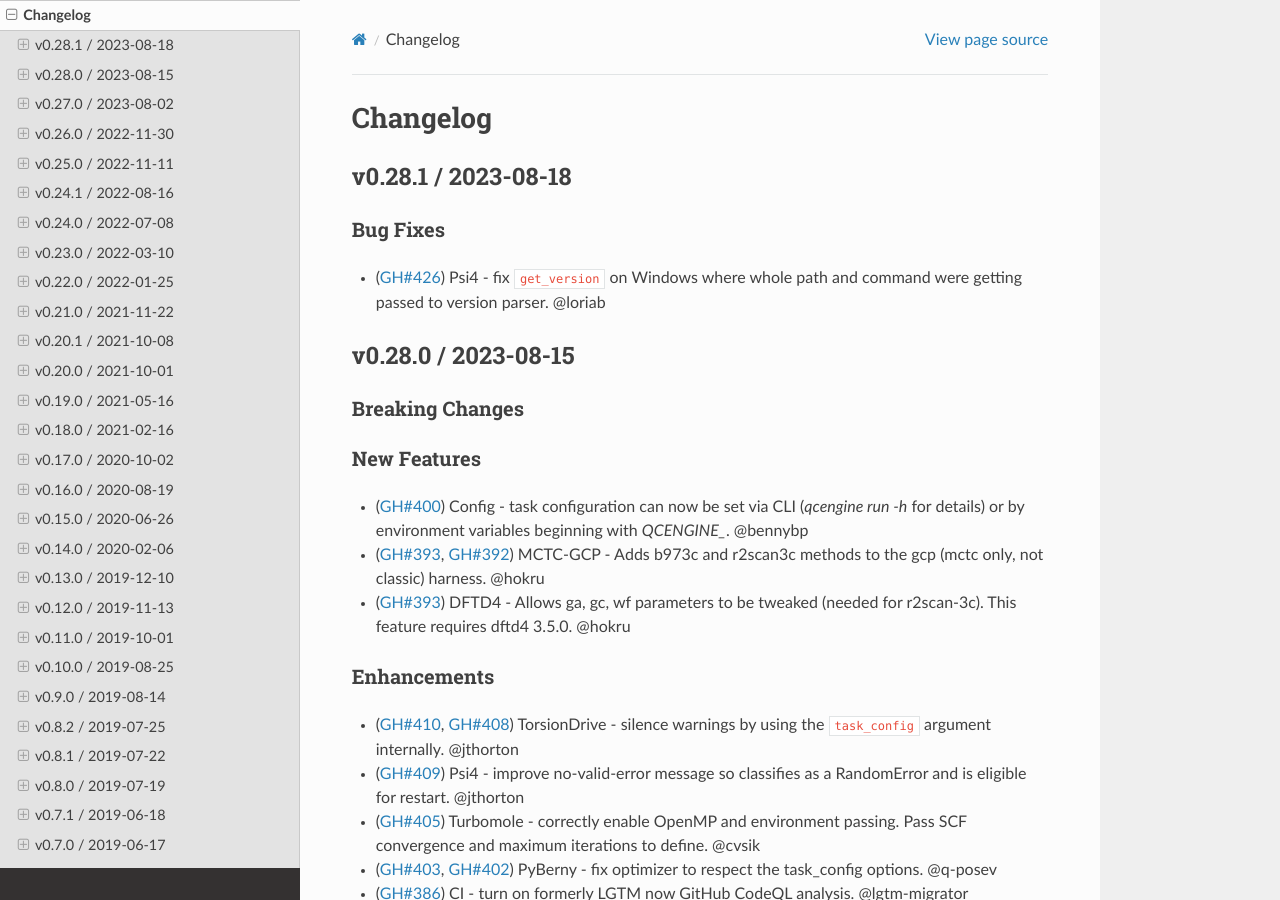
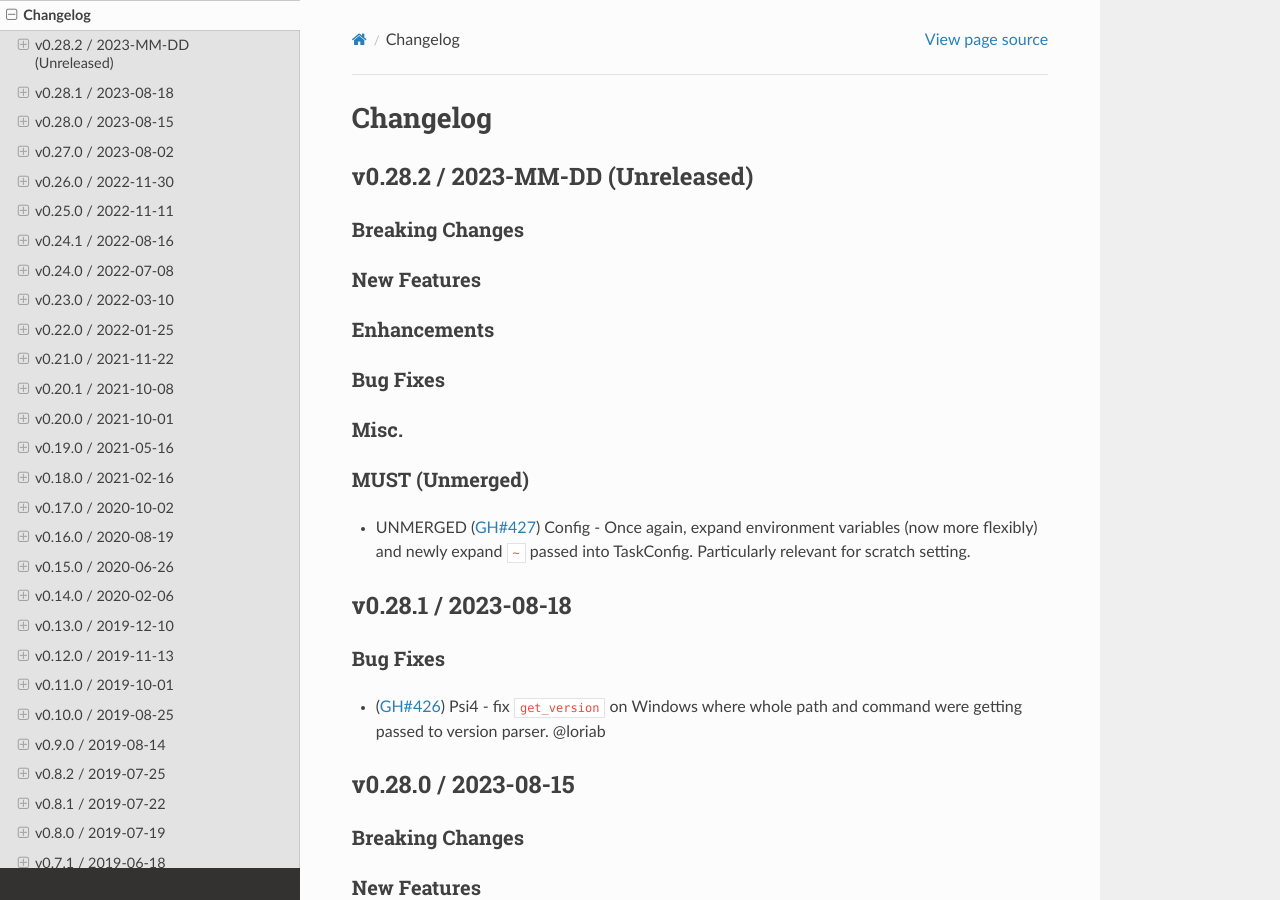
Before and after one commit to MolSSI/QCEngine, a Sphinx documentation site: the page built from docs/source/changelog.rst, in a window 1280 px wide and 900 px high. Built offline with Sphinx 7.4.7 and the Read the Docs theme 2.0.0, drawn with Linux system fonts in a browser that asks for light colours; the version number could not be read and is left out.

Commit message:
Fix parse_environment task_config (#427)
* Update config.py

* rework parse_environment and add tests

* lint

---------

Co-authored-by: Lori A. Burns <lori.burns@gmail.com>

```diff
--- a/docs/source/changelog.rst
+++ b/docs/source/changelog.rst
@@ -27,6 +27,30 @@ Changelog
 .. - UNMERGED (:pr:`421`) GAMESS - error handling and memory @taylor-a-barnes
 .. - UNMERGED (:pr:`405`, :issue:`415`, :pr:`417`) Config - change default `jobs_per_node` from 2 to more expected 1 so a single job fills the node. Alter CPU count formula to return physical cores on Hyerthreading machines, affecting default `ncores`. The net effect (both changes) for default cores running on Hyperthreading machines is unchanged. @cvsik, @loriab
 .. - UNSOLVED (:issue:`397`) extras failed
+
+
+v0.28.2 / 2023-MM-DD (Unreleased)
+--------------------
+
+Breaking Changes
+++++++++++++++++
+
+New Features
+++++++++++++
+
+Enhancements
+++++++++++++
+
+Bug Fixes
++++++++++
+
+Misc.
++++++
+
+MUST (Unmerged)
++++++++++++++++
+- UNMERGED (:pr:`427`) Config - Once again, expand environment variables (now more flexibly) and newly expand ``~``
+  passed into TaskConfig. Particularly relevant for scratch setting.
 
 
 v0.28.1 / 2023-08-18
```
Also changed, not shown: 2 other files.
